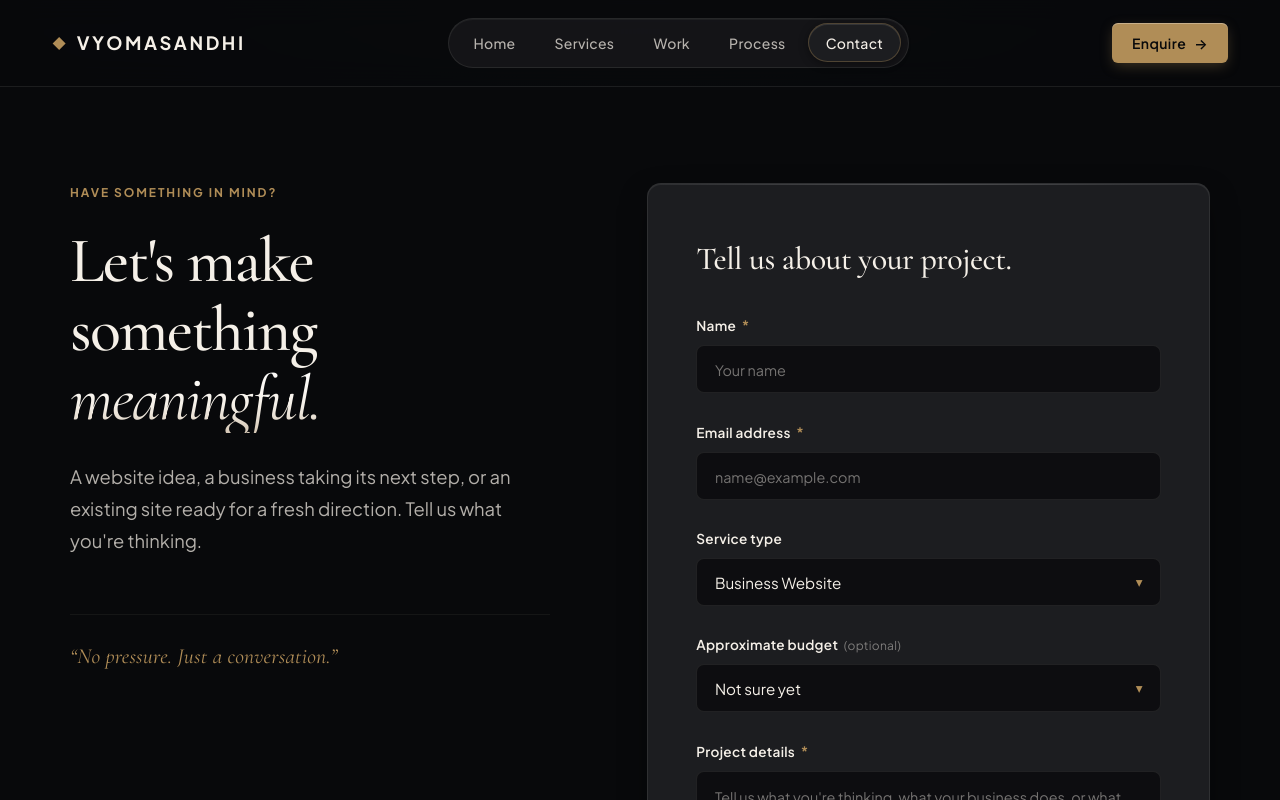
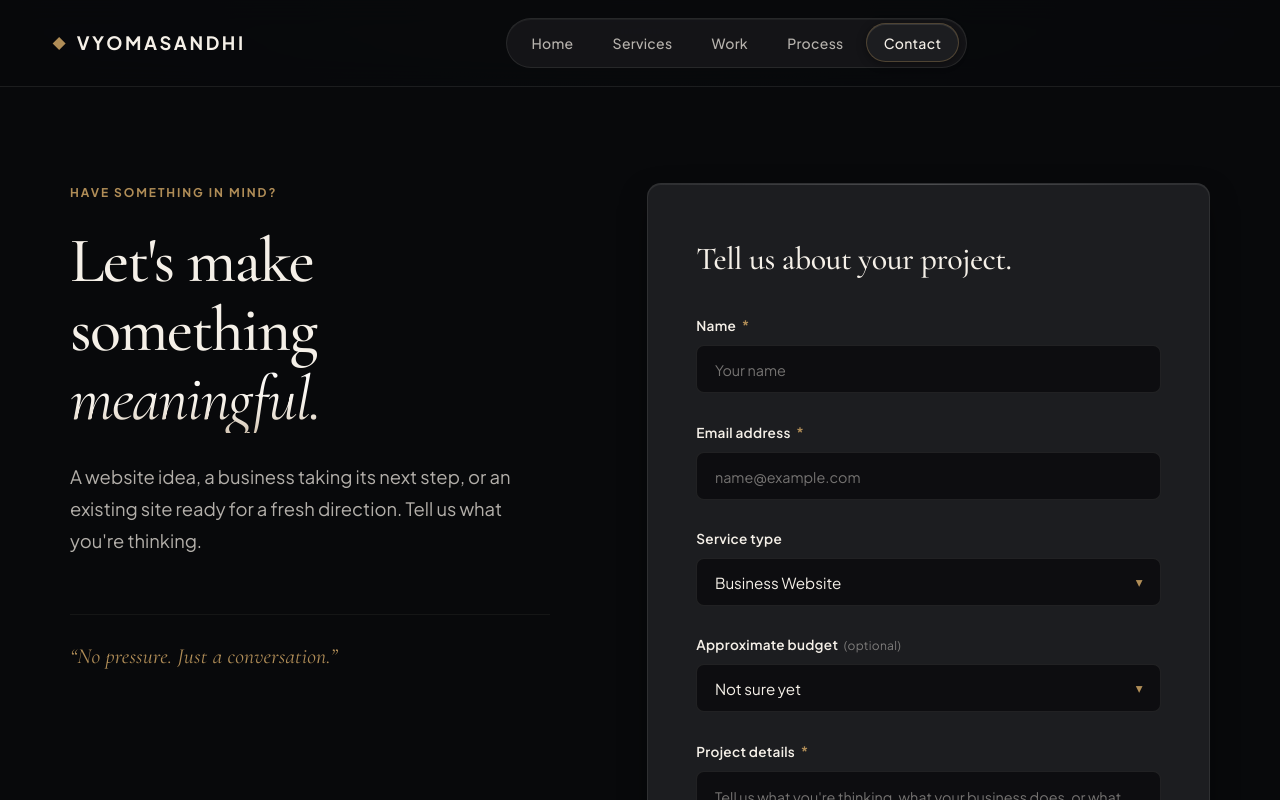
Before and after one commit to Bavesha-Prasad/Vyomasandhi, a React (Vite) app: page /contact in a window 1280 px wide. Shown: the top 800 px of the page. Built offline with nearby package versions, Linux system fonts and the light colour scheme.

Commit message:
Hide Enquire button on contact page navbar

```diff
--- a/src/components/Navbar.jsx
+++ b/src/components/Navbar.jsx
@@ -6,6 +6,8 @@ export default function Navbar() {
   const [mobileMenuOpen, setMobileMenuOpen] = useState(false)
   const [scrolled, setScrolled] = useState(false)
   const location = useLocation()
+
+  const isContactPage = location.pathname.replace(/\/+$/, '') === '/contact'
 
   // Close mobile drawer on route change
   useEffect(() => {
@@ -49,10 +51,12 @@ export default function Navbar() {
         </nav>
 
         <div className="header-actions">
+          {!isContactPage && (
             <Link to="/contact" className="cta-button header-cta">
               <span>Enquire</span>
               <span className="cta-arrow" aria-hidden="true">→</span>
             </Link>
+          )}
 
           {/* Mobile Menu Toggle */}
           <button
@@ -91,9 +95,11 @@ export default function Navbar() {
           </nav>
 
           <div className="drawer-footer">
+            {!isContactPage && (
               <Link to="/contact" className="cta-button drawer-cta">
                 Start a Project Enquiry
               </Link>
+            )}
             <p className="drawer-philosophy">Understand deeply. Simplify thoughtfully. Build honestly.</p>
           </div>
         </div>
```
Lines whose indentation alone changed are shown as unchanged.
